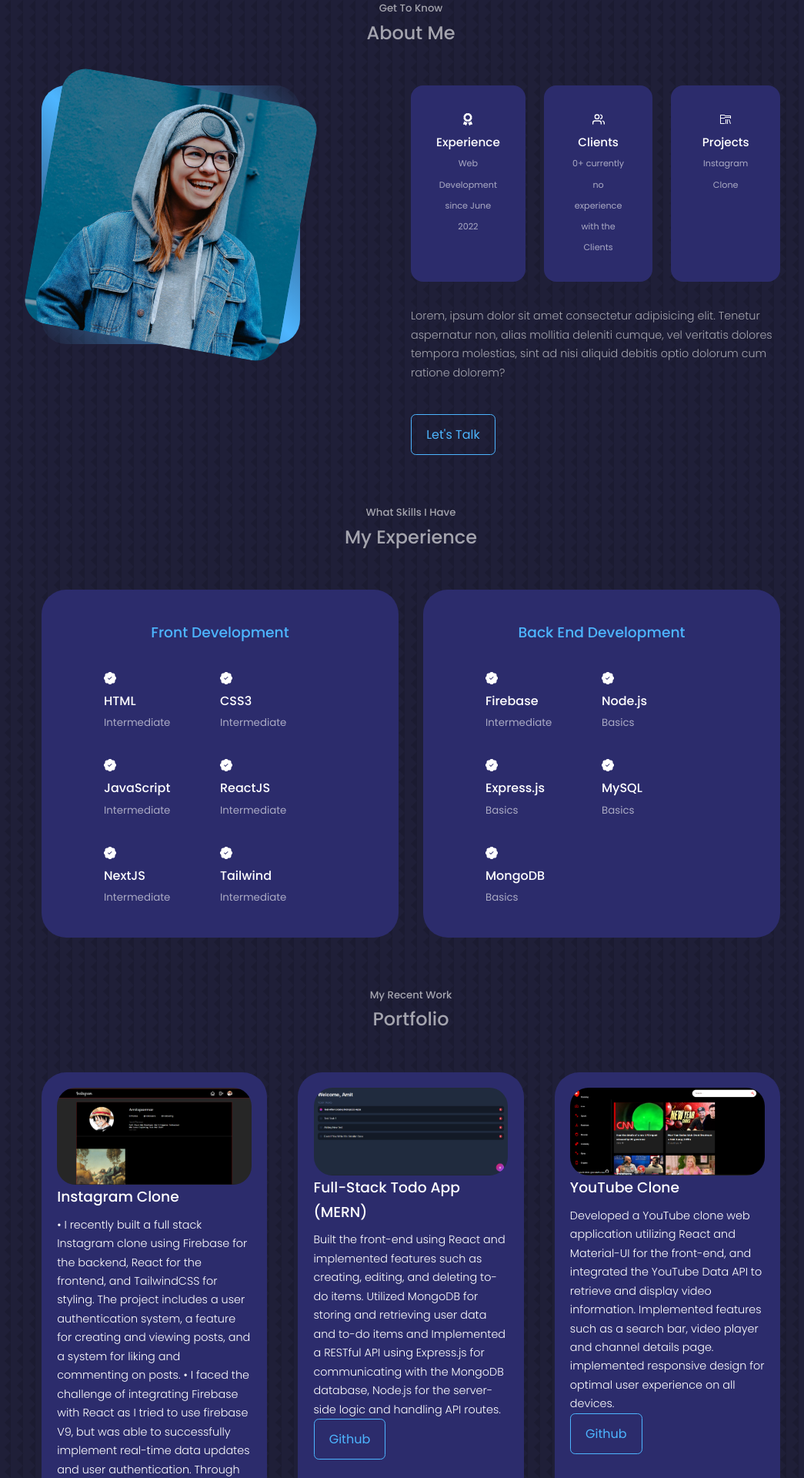
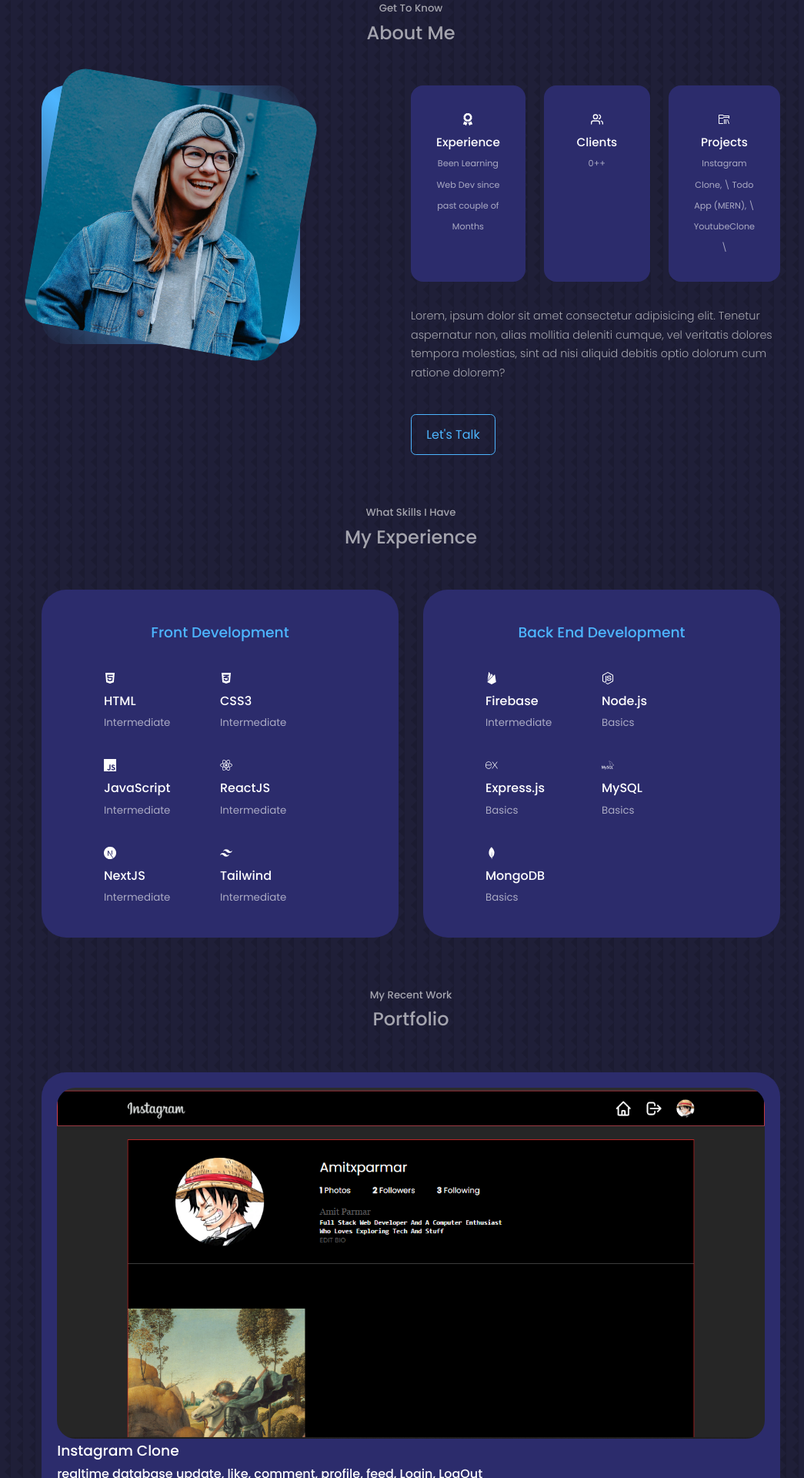
Before and after one commit to AmitxParmar/React-Portfolio, a React (Create React App) app: page / in a window 1280 px wide. Shown: the part 880-2800 px from the top of the page at 77% size, without its empty margins (106-1151 px from the left). Built offline with nearby package versions, Linux system fonts and the light colour scheme.

Commit message:
Change UI of Portfolio

```diff
--- a/src/components/about/About.jsx
+++ b/src/components/about/About.jsx
@@ -16,9 +16,7 @@ const About = () => {
             <div className='container about__container'>
                 <div className='about__me'>
                     <div className='about__me-image'>
-                        <motion.img
-
-                            src={ME} alt='author profile pic' />
+                        <img src={ME} alt='author profile pic' />
                     </div>
                 </div>
 
@@ -37,7 +35,7 @@ const About = () => {
                             <FaAward className='about__icon' />
                             <h5>Experience</h5>
                             <small>
-                                Web Development since June 2022
+                                Been Learning Web Dev since past couple of Months
                             </small>
                         </article>
                         {/* ==================================== Experience #2: Clients ================================= */}
@@ -45,7 +43,7 @@ const About = () => {
                             <FiUsers className='about__icon' />
                             <h5>Clients</h5>
                             <small>
-                                0+ currently no experience with the Clients
+                                0++
                             </small>
                         </article>
                         {/* ============================================== [AmitxParmar] ======================================== */}
@@ -53,7 +51,9 @@ const About = () => {
                             <VscFolderLibrary className='about__icon' />
                             <h5>Projects</h5>
                             <small>
-                                Instagram Clone
+                                Instagram Clone,  \
+                                Todo App (MERN),    \
+                                YoutubeClone        \
                             </small>
                             <small>
 
--- a/src/components/experience/Experience.jsx
+++ b/src/components/experience/Experience.jsx
@@ -1,6 +1,8 @@
 import './Experience.css';
 import { motion } from 'framer-motion'
-import { BsPatchCheckFill } from 'react-icons/bs';
+import { FaCss3Alt, FaHtml5, FaReact } from 'react-icons/fa';
+import { SiTailwindcss, SiNextdotjs, SiJavascript, SiFirebase, SiNodedotjs, SiExpress, SiMysql, SiMongodb } from 'react-icons/si';
+import { useState } from 'react';
 
 const Experience = () => {
     return (
@@ -28,32 +30,32 @@ const Experience = () => {
                     <h3> Front Development </h3>
                     <div className='experience__content'>
                         <article className="experience__details">
-                            <BsPatchCheckFill />
+                            <FaHtml5 />
                             <h4> HTML </h4>
                             <small className='text-light'> Intermediate </small>
                         </article>
                         <article className="experience__details">
-                            <BsPatchCheckFill />
+                            <FaCss3Alt />
                             <h4> CSS3 </h4>
                             <small className='text-light'> Intermediate </small>
                         </article>
                         <article className="experience__details">
-                            <BsPatchCheckFill />
+                            <SiJavascript />
                             <h4> JavaScript </h4>
                             <small className='text-light'> Intermediate </small>
                         </article>
                         <article className="experience__details">
-                            <BsPatchCheckFill />
+                            <FaReact />
                             <h4> ReactJS </h4>
                             <small className='text-light'> Intermediate </small>
                         </article>
                         <article className="experience__details">
-                            <BsPatchCheckFill />
+                            <SiNextdotjs />
                             <h4> NextJS </h4>
                             <small className='text-light'> Intermediate </small>
                         </article>
                         <article className="experience__details">
-                            <BsPatchCheckFill />
+                            <SiTailwindcss />
                             <h4> Tailwind </h4>
                             <small className='text-light'> Intermediate </small>
                         </article>
@@ -79,27 +81,27 @@ const Experience = () => {
                     <h3> Back End Development </h3>
                     <div className='experience__content'>
                         <article className="experience__details">
-                            <BsPatchCheckFill />
+                            <SiFirebase />
                             <h4> Firebase </h4>
                             <small className='text-light'> Intermediate </small>
                         </article>
                         <article className="experience__details">
-                            <BsPatchCheckFill />
+                            <SiNodedotjs />
                             <h4> Node.js </h4>
                             <small className='text-light'> Basics </small>
                         </article>
                         <article className="experience__details">
-                            <BsPatchCheckFill />
+                            <SiExpress />
                             <h4> Express.js </h4>
                             <small className='text-light'> Basics </small>
                         </article>
                         <article className="experience__details">
-                            <BsPatchCheckFill />
+                            <SiMysql />
                             <h4> MySQL </h4>
                             <small className='text-light'> Basics </small>
                         </article>
                         <article className="experience__details">
-                            <BsPatchCheckFill />
+                            <SiMongodb />
                             <h4> MongoDB </h4>
                             <small className='text-light'> Basics </small>
                         </article>
--- a/src/components/footer/Footer.css
+++ b/src/components/footer/Footer.css
@@ -1,5 +1,10 @@
 footer {
-    background: var(--color-primary);
+    background: #00d2ff;
+    /* fallback for old browsers */
+    background: -webkit-linear-gradient(to right, #3a7bd5, #00d2ff);
+    /* Chrome 10-25, Safari 5.1-6 */
+    background: linear-gradient(to right, #3a7bd5, #00d2ff);
+    /* W3C, IE 10+/ Edge, Firefox 16+, Chrome 26+, Opera 12+, Safari 7+ */
     padding: 3rem 0;
     text-align: center;
     font-size: 0.9rem;
--- a/src/components/portfolio/Portfolio.css
+++ b/src/components/portfolio/Portfolio.css
@@ -1,5 +1,6 @@
 .portfolio__container {
-    display: grid;
+    display: flex;
+    flex-direction: column;
     grid-template-columns: repeat(3, 1fr);
     gap: 2.5rem;
 }
--- a/src/components/portfolio/Portfolio.jsx
+++ b/src/components/portfolio/Portfolio.jsx
@@ -3,69 +3,82 @@ import './Portfolio.css';
 import instaClone from '../../assets/InstaClone.jpg';
 import MERNTodo from '../../assets/TodoMERN.png';
 import youTubeClone from '../../assets/Youtube_Clone_Home.png';
-import { motion } from 'framer-motion'
 
 const data = [
     {
         id: 1234,
         image: instaClone,
         title: "Instagram Clone",
+        features: "realtime database update, like, comment, profile, feed, Login, LogOut",
         github: "https://github.com/AmitxParmar/Instagram-Clone/",
         description: `
-        • I recently built a full stack Instagram clone using Firebase for the backend, React for the frontend,
-        and TailwindCSS for styling. The project includes a user authentication system, a feature for creating and viewing posts, and a system for liking and commenting on posts.
-        • I faced the challenge of integrating Firebase with React as I tried to use firebase V9, but was able to
-        successfully implement real-time data updates and user authentication. Through this project, I
-        gained experience in building full stack applications, working with Firebase, and implementing design with TailwindCSS.
-        • Managed global state using context API, handled Firebase queries, add dark theme, add sidebar,
-        add update bio feature.
+        • The project includes a user authentication system, a feature for creating and viewing, liking and commenting on posts and follow/unfollow feature.
+
+        • I faced the challenge of integrating Firebase with React as I tried to use firebase V9 and global state management, but was able to successfully implement real-time data updates. Through this project, I gained experience in building full stack applications, working with Firebase, and implementing design with TailwindCSS.
+
+        • Managed global state using context API, handled Firebase queries, add dark theme, sidebar and update bio feature.
         `
     },
     {
         id: 2345,
         image: MERNTodo,
         title: "Full-Stack Todo App (MERN)",
+        Features: "Create, Update, Delete Todos",
         github: "https://github.com/AmitxParmar/MERN-TODO-APP",
-        description: `Built the front-end using React and implemented features such as creating, editing, and deleting to-do items.
-        Utilized MongoDB for storing and retrieving user data and to-do items and Implemented a RESTful API using Express.js for communicating with the MongoDB database, Node.js for the server-side logic and handling API routes.`
+        description:
+            `
+        • Built the front-end using React and implemented features such as creating, editing, and deleting to-do items.
+
+        • Utilized MongoDB for storing and retrieving user data and to-do items and Implemented a RESTful API using Express.js for communicating with the MongoDB database, Node.js for the server-side logic and handling API routes.
+        `
     },
     {
         id: 3456,
         image: youTubeClone,
         title: "YouTube Clone",
+        Features: "Video Player, Feed",
         github: "https://github.com/AmitxParmar/Youtube-Clone",
         description: `
-        Developed a YouTube clone web application utilizing React and Material-UI for the front-end, and integrated the YouTube Data API to retrieve and display video information.
-        Implemented features such as a search bar, video player and channel details page. implemented responsive design for optimal user experience on all devices.`
+        • Developed a YouTube clone web application utilizing React and Material-UI for the front-end, and integrated the YouTube Data API to retrieve and display video information.
+
+        • Implemented features such as a search bar, video player and channel details page. implemented responsive design for optimal user experience on all devices.
+        `
     },
 ];
 
 const Portfolio = ({ directionLeft }) => {
+
+
     return (
         <section id='portfolio'>
             <h5>My Recent Work</h5>
             <h2>Portfolio</h2>
 
-            <div className='container portfolio__container'>
-                {data.map(({ id, image, title, github, description }) => (<>
-                    <motion.article key={github} className='portfolio__items'
-                        initial={{ y: -300, opacity: 0 }}
-                        transition={{ duration: 1.2 }}
-                        whileInView={{ y: 0, opacity: 1 }}
-                        viewport={{ once: true }}
-                    >
+            <div className='container portfolio__container' >
+                {data.map(({ id, image, title, github, description, features }) => (
+                    <>
+                        <article key={id} className='portfolio__items' >
+
                             <div className='portfolio__item-image'>
                                 <img src={image} alt={title} />
                             </div>
                             <h3>{title}</h3>
-                        <p>{description}</p>
+
+                            <h4>
+                                {features}
+                            </h4>
+
+                            <p> {description} </p>
+
                             <div className='portfolio__item-cta'>
                                 <a className="btn" href={github} target="_blank" rel="noreferrer">
                                     Github
                                 </a>
                             </div>
-                    </motion.article>
-                </>))}
+
+                        </article>
+                    </>
+                ))}
             </div>
         </section>
     );
```
Lines whose indentation alone changed are shown as unchanged.
